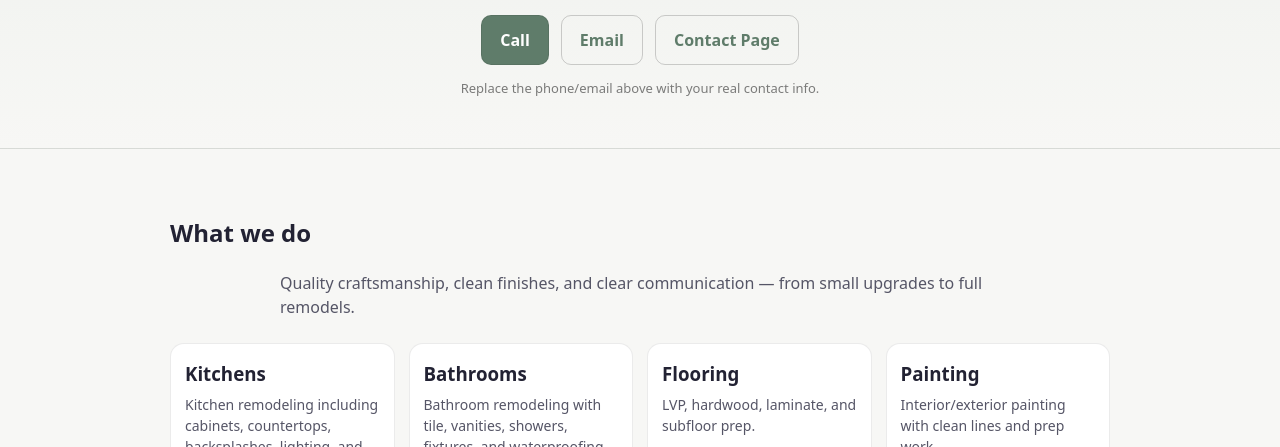
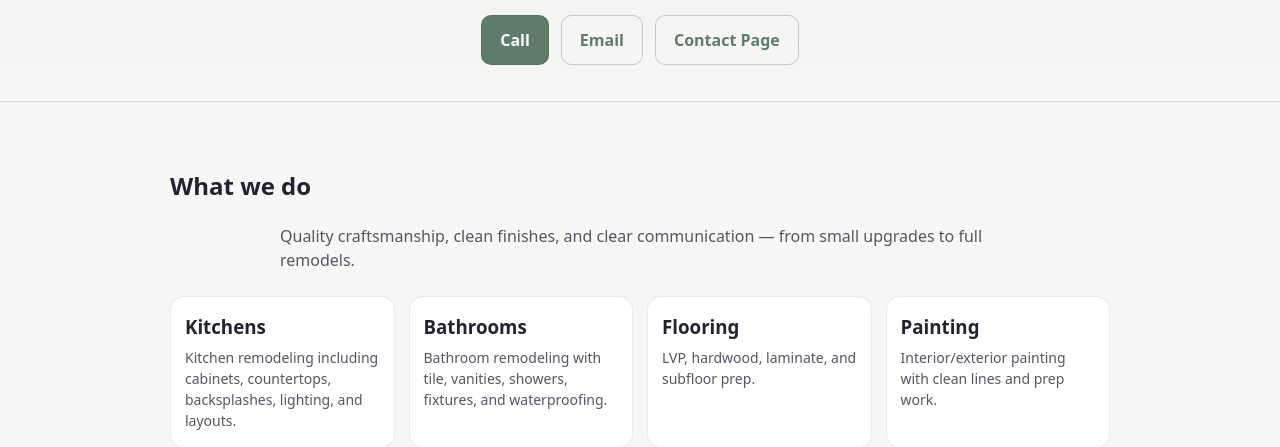
Before and after one commit to andreiturllc/andreiturllc.github.io, a plain HTML site: page index.html in a window 1280 px wide. Shown: the part 353-800 px from the top of the page. Drawn offline with Linux system fonts and the light colour scheme.

Commit message:
Add files via upload

```diff
--- a/index.html
+++ b/index.html
@@ -18,7 +18,7 @@
         <a class="btn secondary" href="mailto:andreiturllc@gmail.com">Email</a>
         <a class="btn secondary" href="contact.html">Contact Page</a>
       </div>
-      <p class="note">Replace the phone/email above with your real contact info.</p>
+
     </div>
   </header>
 
```
